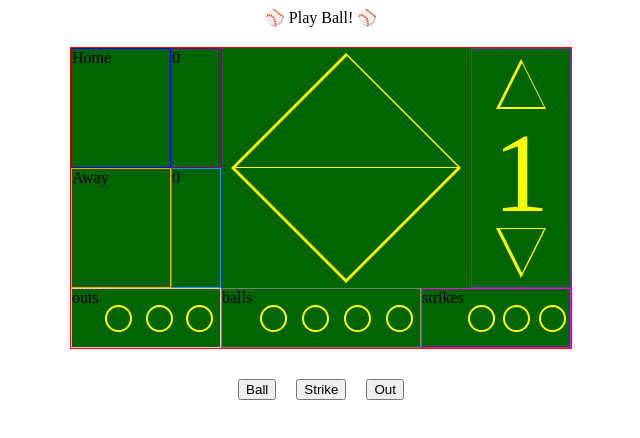
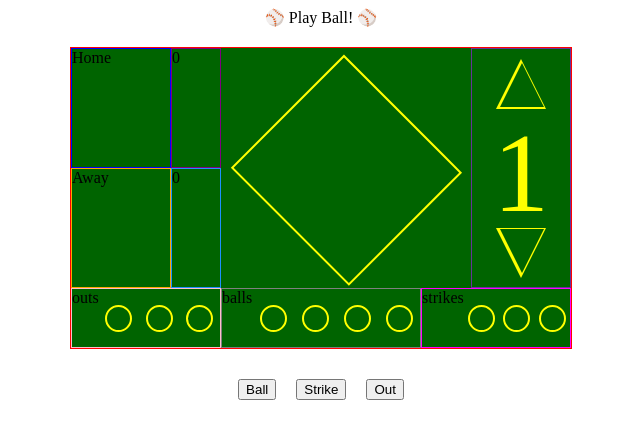
Before and after one commit to dobbe2/baseballScoreboard, a plain HTML site: page index.html in a window 1280 px wide. Shown: the whole page, without its empty margins (319-959 px from the left). Drawn offline with nearby package versions, Linux system fonts and the light colour scheme; no server answers.

Commit message:
having z-index issues with the diamond::after, its container was overlapping the buttons. Changed the css created diamond to a square and rotated it 45 degrees to create a diamond.

```diff
--- a/assets/styles.css
+++ b/assets/styles.css
@@ -157,7 +157,16 @@
     margin: auto;
 }
 
-#diamond {
+
+#diamond{
+    width: 65%;
+    height: 65%;
+    color: darkgreen;
+    border: 2px solid yellow;
+    transform: rotate(45deg);
+    margin: 42px;
+}
+/* #diamond {
     width: 0;
     height: 0;
     border: 115px solid transparent;
@@ -197,7 +206,7 @@
     border-top-color: darkgreen;
     margin: auto;
     z-index: 1;
-  }
+  } */
 
 #actions-div{
     display: flex;
```
